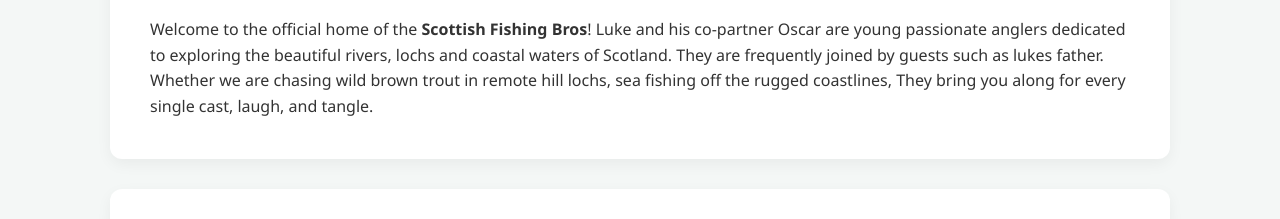
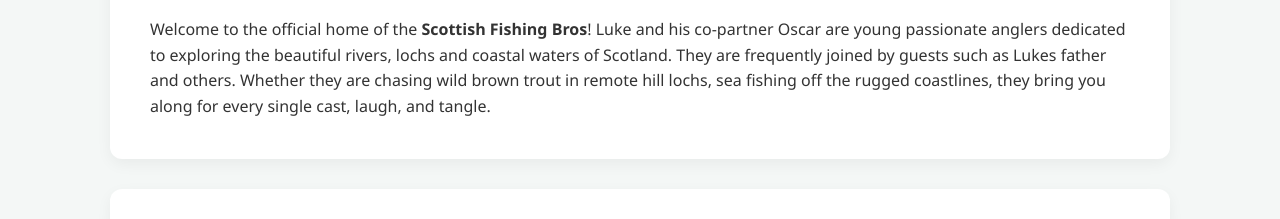
Before and after one commit to lukeyboyboy10-arch/Scottish-Fishing-Bros-YouTube-Channel, a plain HTML site: page index.html in a window 1280 px wide. Shown: the part 581-800 px from the top of the page. Drawn offline with Linux system fonts and the light colour scheme.

Commit message:
Update index.html

```diff
--- a/index.html
+++ b/index.html
@@ -166,7 +166,7 @@
         <!-- Who We Are Section -->
         <section id="about">
             <h2>Who We Are</h2>
-            <p>Welcome to the official home of the <strong>Scottish Fishing Bros</strong>! Luke and his co-partner Oscar are young passionate anglers dedicated to exploring the beautiful rivers, lochs and coastal waters of Scotland. They are frequently joined by guests such as lukes father. Whether we are chasing wild brown trout in remote hill lochs, sea fishing off the rugged coastlines, They bring you along for every single cast, laugh, and tangle.</p>
+            <p>Welcome to the official home of the <strong>Scottish Fishing Bros</strong>! Luke and his co-partner Oscar are young passionate anglers dedicated to exploring the beautiful rivers, lochs and coastal waters of Scotland. They are frequently joined by guests such as Lukes father and others. Whether they are chasing wild brown trout in remote hill lochs, sea fishing off the rugged coastlines, they bring you along for every single cast, laugh, and tangle.</p>
         </section>
 
         <!-- What We Do Section -->
```
